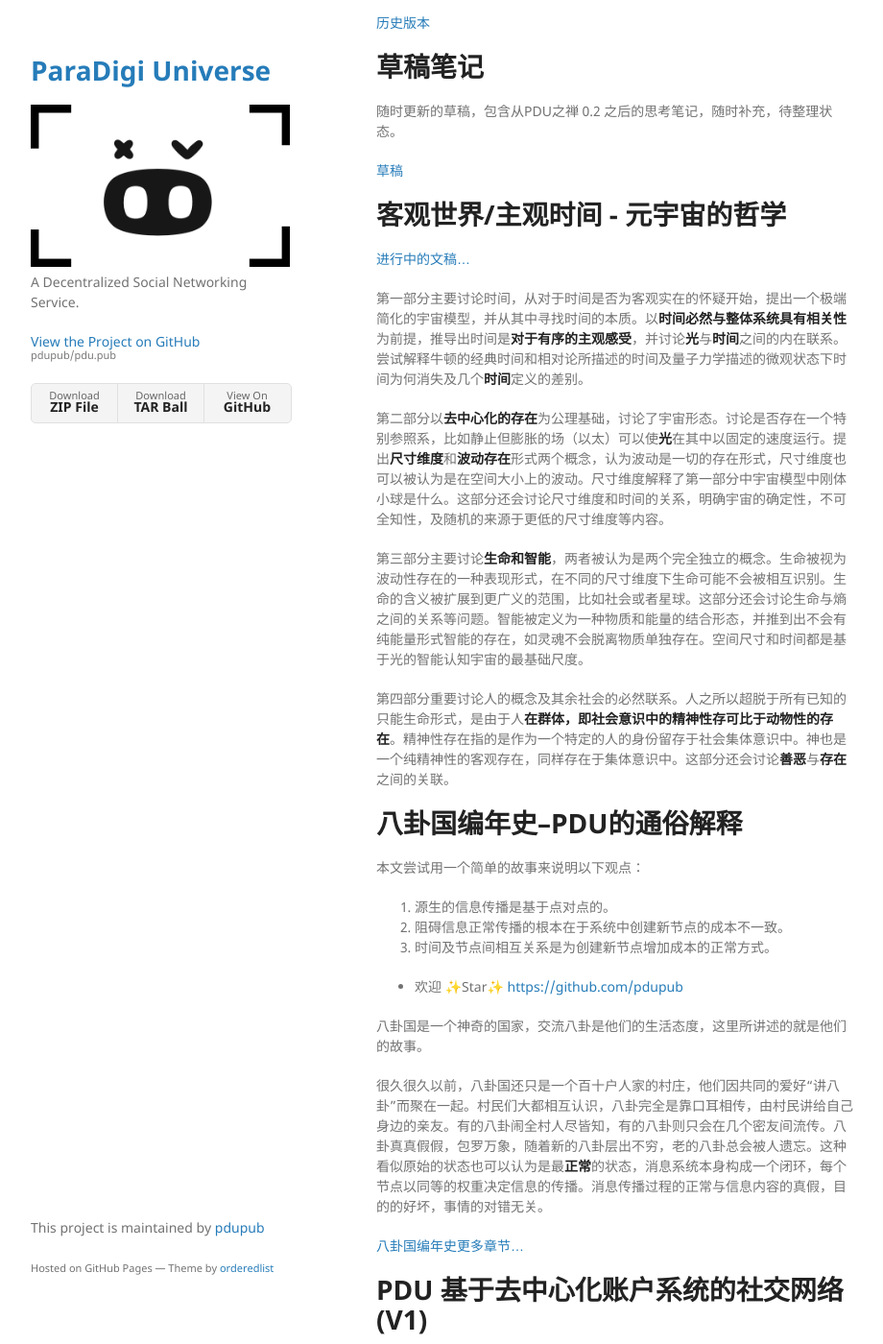
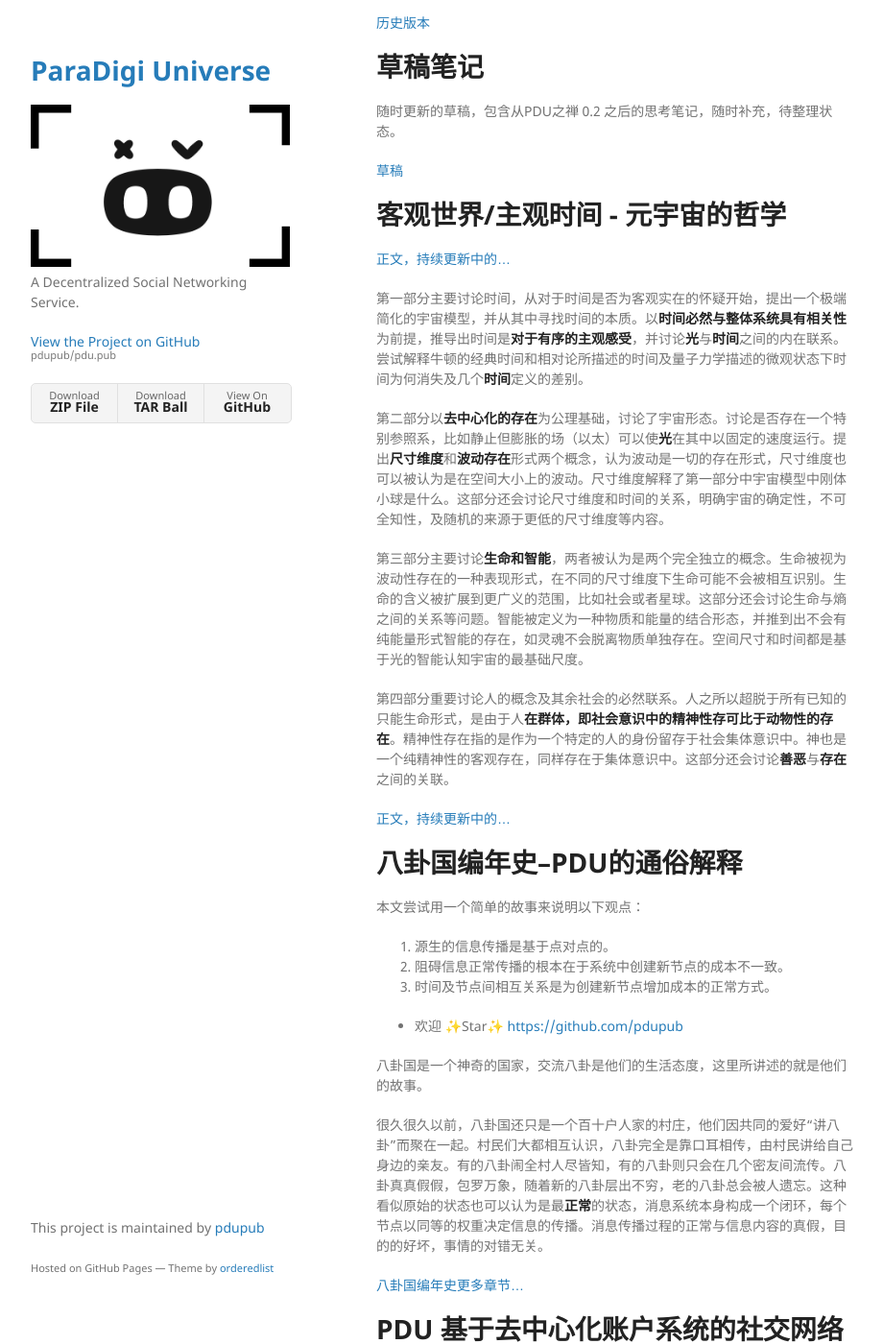
Before and after one commit to pdupub/pdu.pub, a Jekyll site: the page built from index.md, in a window 1280 px wide and 1400 px high, scrolled down 987 px. Shown: the whole window at 96% size, without its empty margins (178-1098 px from the left). Built offline with Jekyll 4.4.1, drawn with Linux system fonts in a browser that asks for light colours; our own code applies the rules of GitHub Pages for plain Markdown files.

Commit message:
refactor

```diff
--- a/index.md
+++ b/index.md
@@ -39,7 +39,7 @@
 
 # 客观世界/主观时间 - 元宇宙的哲学
 
-[进行中的文稿...](./docs/zh/MinimalMetaphysics.md)
+[正文，持续更新中的...](./docs/zh/MinimalMetaphysics.md)
 
 第一部分主要讨论时间，从对于时间是否为客观实在的怀疑开始，提出一个极端简化的宇宙模型，并从其中寻找时间的本质。以**时间必然与整体系统具有相关性**为前提，推导出时间是**对于有序的主观感受**，并讨论**光**与**时间**之间的内在联系。尝试解释牛顿的经典时间和相对论所描述的时间及量子力学描述的微观状态下时间为何消失及几个**时间**定义的差别。
 
@@ -48,6 +48,8 @@
 第三部分主要讨论**生命和智能**，两者被认为是两个完全独立的概念。生命被视为波动性存在的一种表现形式，在不同的尺寸维度下生命可能不会被相互识别。生命的含义被扩展到更广义的范围，比如社会或者星球。这部分还会讨论生命与熵之间的关系等问题。智能被定义为一种物质和能量的结合形态，并推到出不会有纯能量形式智能的存在，如灵魂不会脱离物质单独存在。空间尺寸和时间都是基于光的智能认知宇宙的最基础尺度。
 
 第四部分重要讨论人的概念及其余社会的必然联系。人之所以超脱于所有已知的只能生命形式，是由于人**在群体，即社会意识中的精神性存可比于动物性的存在**。精神性存在指的是作为一个特定的人的身份留存于社会集体意识中。神也是一个纯精神性的客观存在，同样存在于集体意识中。这部分还会讨论**善恶**与**存在**之间的关联。
+
+[正文，持续更新中的...](./docs/zh/MinimalMetaphysics.md)
 
 # 八卦国编年史--PDU的通俗解释
 
```
